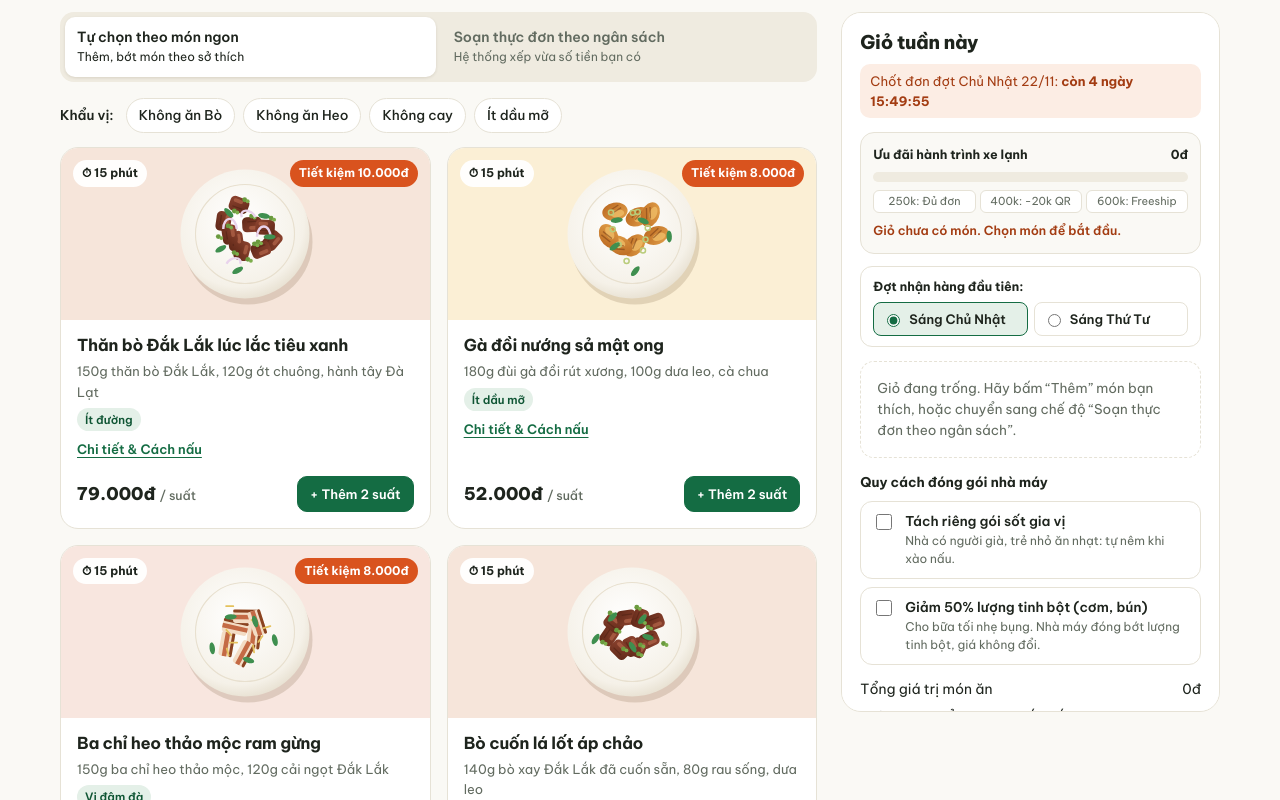
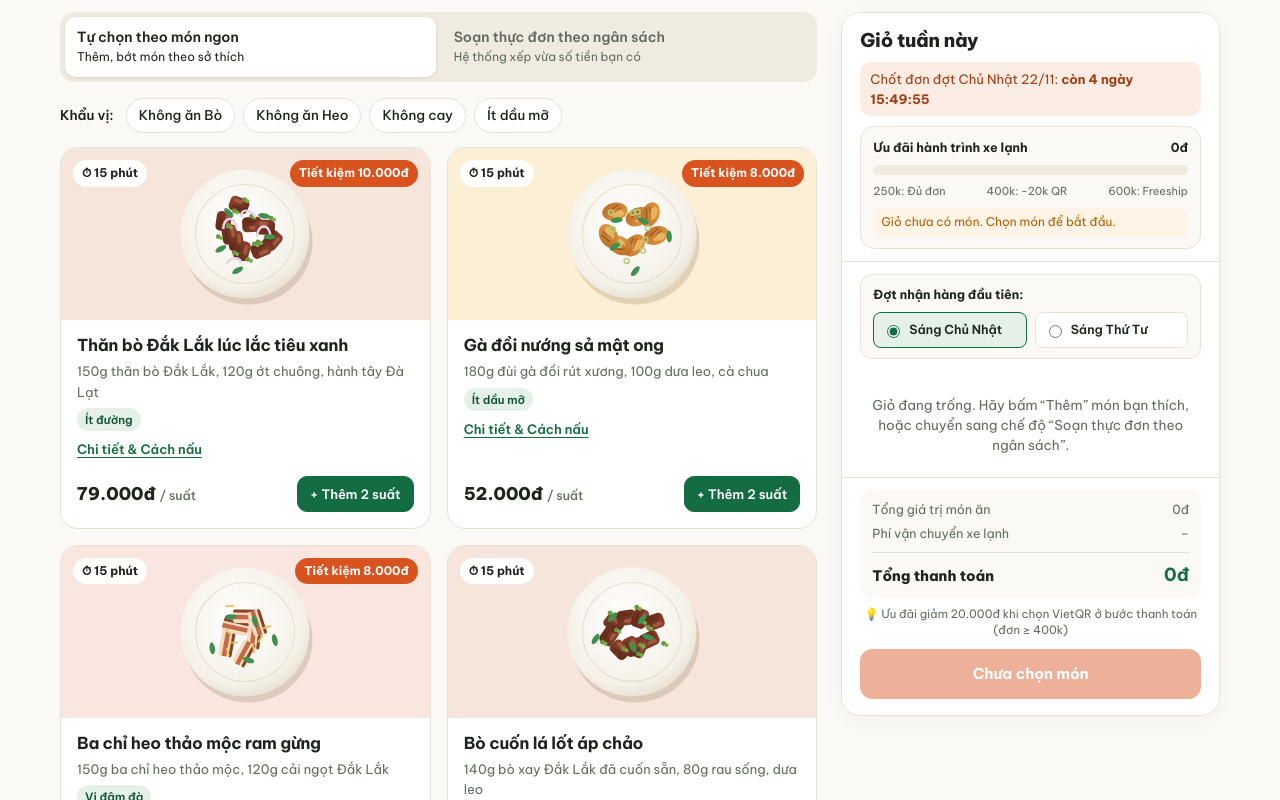
Before and after one commit to kaelCoding/MovaFreshFE, a Vue app: page / in a window 1280 px wide. Shown: the part 1020-1820 px from the top of the page. Built offline with nearby package versions, Linux system fonts and the light colour scheme.

Commit message:
ui: pin sticky cart checkout footer and streamline cart layout

```diff
--- a/src/components/modals/CheckoutModal.vue
+++ b/src/components/modals/CheckoutModal.vue
@@ -82,6 +82,56 @@
             <div class="money" style="background: #fff">
               <input id="ckNote" v-model="form.note" placeholder="VD: Gửi lễ tân / Gọi trước" />
             </div>
+          </div>
+        </div>
+
+        <!-- Hình thức thanh toán -->
+        <div class="pay-section">
+          <label class="blabel" style="margin-bottom: 8px">Hình thức thanh toán:</label>
+          <div class="pays" role="radiogroup" aria-label="Hình thức thanh toán">
+            <button
+              type="button"
+              class="pay"
+              :class="{ active: store.pay === 'prepaid' }"
+              role="radio"
+              :aria-checked="store.pay === 'prepaid'"
+              @click="store.setPay('prepaid')"
+            >
+              <div>
+                <b>Trừ vào Gói Đi Chợ Trả Trước</b>
+                <small>Số dư khả dụng: {{ fmt(store.user.prepaidBalance) }}</small>
+              </div>
+              <span class="badge" style="background: var(--green)">Khuyên dùng</span>
+            </button>
+
+            <button
+              type="button"
+              class="pay"
+              :class="{ active: store.pay === 'qr' }"
+              role="radio"
+              :aria-checked="store.pay === 'qr'"
+              @click="store.setPay('qr')"
+            >
+              <div>
+                <b>Chuyển khoản VietQR</b>
+                <small>{{ c.canQR ? 'Đủ điều kiện: Giảm ngay 20.000đ' : 'Áp dụng khi tiền món ≥ 400.000đ' }}</small>
+              </div>
+              <span v-if="c.canQR" class="badge">Giảm 20.000đ</span>
+            </button>
+
+            <button
+              type="button"
+              class="pay"
+              :class="{ active: store.pay === 'cod' }"
+              role="radio"
+              :aria-checked="store.pay === 'cod'"
+              @click="store.setPay('cod')"
+            >
+              <div>
+                <b>Thanh toán khi nhận hàng (COD)</b>
+                <small>Giao tiền mặt cho shipper</small>
+              </div>
+            </button>
           </div>
         </div>
 
@@ -213,6 +263,60 @@ const submitCheckout = () => {
   line-height: 1.5;
 }
 
+.pay-section {
+  margin-top: 4px;
+  margin-bottom: 6px;
+}
+
+.pays {
+  display: grid;
+  gap: 8px;
+  margin-top: 6px;
+}
+
+.pay {
+  display: flex;
+  justify-content: space-between;
+  align-items: center;
+  gap: 8px;
+  border: 1.5px solid var(--line);
+  border-radius: 12px;
+  padding: 10px 12px;
+  background: #fff;
+  text-align: left;
+  font-size: 13.5px;
+  font-weight: 600;
+  transition: .15s;
+  cursor: pointer;
+}
+
+.pay:hover {
+  border-color: var(--green);
+}
+
+.pay.active {
+  border-color: var(--green);
+  background: var(--green-soft);
+}
+
+.pay small {
+  display: block;
+  font-weight: 400;
+  font-size: 12px;
+  color: var(--muted);
+  margin-top: 2px;
+}
+
+.pay .badge {
+  font-size: 11px;
+  font-weight: 700;
+  color: #fff;
+  background: var(--orange);
+  border-radius: 999px;
+  padding: 3px 8px;
+  white-space: nowrap;
+}
+
 @media (max-width: 600px) {
   .form-row, .split-district {
     grid-template-columns: 1fr;
--- a/src/components/store/StickyCart.vue
+++ b/src/components/store/StickyCart.vue
@@ -4,6 +4,8 @@
     :class="{ open: store.mobileCartOpen }"
     aria-label="Giỏ hàng tuần này"
   >
+    <!-- PHẦN TRÊN: Cố định đỉnh (Header + Countdown + Tiến trình) -->
+    <div class="cart-top">
       <div class="cart-head">
         <h2>Giỏ tuần này</h2>
         <button class="sheet-x" @click="store.mobileCartOpen = false" aria-label="Đóng giỏ">×</button>
@@ -32,7 +34,10 @@
           {{ progressHintText }}
         </div>
       </div>
+    </div>
 
+    <!-- PHẦN GIỮA: Tự cuộn mượt khi danh sách món dài -->
+    <div class="cart-scroll-body">
       <!-- Chọn đợt nhận hàng đầu tiên -->
       <div class="first-drop-pick">
         <span class="f-lbl">Đợt nhận hàng đầu tiên:</span>
@@ -138,22 +143,38 @@
         </ul>
       </div>
 
-    <!-- Tinh chỉnh đóng gói -->
+      <!-- Tinh chỉnh đóng gói (Rút gọn mô tả phụ 1 dòng ngắn gọn) -->
       <div class="subh">Quy cách đóng gói nhà máy</div>
       <label class="tog">
         <input type="checkbox" v-model="store.sauce" @change="onSauceChange" />
         <span>
           Tách riêng gói sốt gia vị
-        <small>Nhà có người già, trẻ nhỏ ăn nhạt: tự nêm khi xào nấu.</small>
+          <small>Đóng gói sốt rời để gia đình tự nêm nếm khi nấu.</small>
         </span>
       </label>
       <label class="tog">
         <input type="checkbox" v-model="store.carb" @change="onCarbChange" />
         <span>
           Giảm 50% lượng tinh bột (cơm, bún)
-        <small>Cho bữa tối nhẹ bụng. Nhà máy đóng bớt lượng tinh bột, giá không đổi.</small>
+          <small>Bớt cơm/bún cho bữa tối nhẹ bụng (giá không đổi).</small>
         </span>
       </label>
+    </div>
+
+    <!-- PHẦN ĐÁY: Luôn ghim chặt ở đáy thẻ giỏ hàng -->
+    <div class="cart-bottom">
+      <!-- So sánh ngân sách Mode B -->
+      <div v-if="store.mode === 'B'" class="bbar" :class="{ over: c.total > store.budget }">
+        <div class="track">
+          <i :style="{ width: Math.min(100, (c.total / store.budget) * 100) + '%' }"></i>
+        </div>
+        <p v-if="c.total > store.budget">
+          Vượt <b class="num">{{ fmt(c.total - store.budget) }}</b> so với ngân sách {{ fmt(store.budget) }}
+        </p>
+        <p v-else>
+          Còn dư <b class="num">{{ fmt(store.budget - c.total) }}</b> so với ngân sách {{ fmt(store.budget) }}
+        </p>
+      </div>
 
       <!-- Bảng tổng tiền -->
       <div class="sum">
@@ -170,7 +191,7 @@
           <span class="num">{{ fmt(c.adTotal) }}</span>
         </div>
         <div class="r">
-        <span>Phí vận chuyển xe lạnh Đắk Lắk – TP.HCM</span>
+          <span>Phí vận chuyển xe lạnh</span>
           <span class="num" :class="{ g: c.meals && !c.shipFee }">
             {{ c.meals ? (c.shipFee ? fmt(c.shipFee) : 'Miễn phí') : '–' }}
           </span>
@@ -185,63 +206,10 @@
         </div>
       </div>
 
-    <!-- So sánh ngân sách Mode B -->
-    <div v-if="store.mode === 'B'" class="bbar" :class="{ over: c.total > store.budget }">
-      <div class="track">
-        <i :style="{ width: Math.min(100, (c.total / store.budget) * 100) + '%' }"></i>
-      </div>
-      <p v-if="c.total > store.budget">
-        Vượt <b class="num">{{ fmt(c.total - store.budget) }}</b> so với ngân sách {{ fmt(store.budget) }}
+      <!-- Dòng ghi chú nhỏ gọn ưu đãi thanh toán VietQR -->
+      <p class="cart-pay-note">
+        💡 Ưu đãi giảm 20.000đ khi chọn VietQR ở bước thanh toán (đơn ≥ 400k)
       </p>
-      <p v-else>
-        Còn dư <b class="num">{{ fmt(store.budget - c.total) }}</b> so với ngân sách {{ fmt(store.budget) }}
-      </p>
-    </div>
-
-    <!-- Hình thức thanh toán -->
-    <div class="subh">Hình thức thanh toán</div>
-    <div class="pays" role="radiogroup" aria-label="Hình thức thanh toán">
-      <button
-        class="pay"
-        :class="{ active: store.pay === 'prepaid' }"
-        role="radio"
-        :aria-checked="store.pay === 'prepaid'"
-        @click="store.setPay('prepaid')"
-      >
-        <div>
-          <b>Trừ vào Gói Đi Chợ Trả Trước</b>
-          <small>Số dư khả dụng: {{ fmt(store.user.prepaidBalance) }}</small>
-        </div>
-        <span class="badge" style="background: var(--green)">Khuyên dùng</span>
-      </button>
-
-      <button
-        class="pay"
-        :class="{ active: store.pay === 'qr' }"
-        role="radio"
-        :aria-checked="store.pay === 'qr'"
-        @click="store.setPay('qr')"
-      >
-        <div>
-          <b>Chuyển khoản VietQR</b>
-          <small>{{ c.canQR ? 'Đủ điều kiện: Giảm ngay 20.000đ' : 'Áp dụng khi tiền món ≥ 400.000đ' }}</small>
-        </div>
-        <span v-if="c.canQR" class="badge">Giảm 20.000đ</span>
-      </button>
-
-      <button
-        class="pay"
-        :class="{ active: store.pay === 'cod' }"
-        role="radio"
-        :aria-checked="store.pay === 'cod'"
-        @click="store.setPay('cod')"
-      >
-        <div>
-          <b>Thanh toán khi nhận hàng (COD)</b>
-          <small>Giao tiền mặt cho shipper</small>
-        </div>
-      </button>
-    </div>
 
       <button
         class="btn orange order"
@@ -250,6 +218,7 @@
       >
         {{ orderBtnText }}
       </button>
+    </div>
   </aside>
 </template>
 
@@ -349,9 +318,20 @@ const handleOrder = () => {
   background: var(--card);
   border: 1px solid var(--line);
   border-radius: 20px;
-  padding: 18px;
-  max-height: calc(100vh - 100px);
-  overflow-y: auto;
+  max-height: calc(100vh - 96px);
+  display: flex;
+  flex-direction: column;
+  overflow: hidden;
+  padding: 0;
+  box-shadow: 0 4px 20px rgba(0, 0, 0, 0.04);
+}
+
+/* Phần trên: Cố định đỉnh */
+.cart-top {
+  padding: 16px 18px 12px;
+  border-bottom: 1px solid var(--line);
+  flex-shrink: 0;
+  background: var(--card);
 }
 
 .cart-head {
@@ -391,10 +371,10 @@ const handleOrder = () => {
 }
 
 .progress-box {
-  margin-top: 14px;
+  margin-top: 10px;
   border: 1px solid var(--line);
   border-radius: 14px;
-  padding: 12px;
+  padding: 11px 12px;
   background: var(--bg);
 }
 
@@ -419,77 +399,91 @@ const handleOrder = () => {
   height: 100%;
   background: linear-gradient(90deg, var(--orange), var(--green));
   border-radius: 6px;
-  transition: width .3s ease;
+  transition: width 0.3s ease;
 }
 
 .p-nodes {
-  display: grid;
-  grid-template-columns: 1fr 1fr 1fr;
-  gap: 4px;
+  display: flex;
+  justify-content: space-between;
   font-size: 11px;
   color: var(--muted);
-  text-align: center;
-}
-
-.p-nodes span {
-  padding: 2px 4px;
-  border-radius: 6px;
-  background: var(--card);
-  border: 1px solid var(--line);
 }
 
 .p-nodes span.reached {
-  background: var(--green-soft);
-  color: var(--green-d);
-  border-color: var(--green);
+  color: var(--green);
   font-weight: 700;
 }
 
 .p-hint {
-  font-size: 12.5px;
-  font-weight: 600;
   margin-top: 8px;
+  font-size: 12px;
+  line-height: 1.4;
+  padding: 6px 8px;
+  border-radius: 8px;
 }
 
 .p-hint.warn {
-  color: var(--orange-ink);
+  background: #FFF4E5;
+  color: #B25E00;
 }
 
 .p-hint.ok {
+  background: var(--green-soft);
   color: var(--green);
+  font-weight: 600;
+}
+
+/* Phần giữa: Tự cuộn mượt khi danh sách dài */
+.cart-scroll-body {
+  flex: 1;
+  overflow-y: auto;
+  padding: 12px 18px;
+}
+
+.cart-scroll-body::-webkit-scrollbar {
+  width: 5px;
+}
+.cart-scroll-body::-webkit-scrollbar-track {
+  background: transparent;
+}
+.cart-scroll-body::-webkit-scrollbar-thumb {
+  background: var(--line-2);
+  border-radius: 999px;
 }
 
 .first-drop-pick {
-  margin-top: 12px;
+  background: var(--bg);
   border: 1px solid var(--line);
   border-radius: 12px;
   padding: 10px 12px;
-  background: var(--card);
+  margin-bottom: 12px;
 }
 
-.first-drop-pick .f-lbl {
+.f-lbl {
   font-size: 12.5px;
   font-weight: 700;
-  margin-bottom: 6px;
   display: block;
+  margin-bottom: 8px;
 }
 
 .drop-radios {
   display: grid;
   grid-template-columns: 1fr 1fr;
-  gap: 6px;
+  gap: 8px;
 }
 
 .drop-radios label {
   display: flex;
   align-items: center;
   gap: 6px;
-  font-size: 13px;
+  padding: 7px 8px;
+  background: var(--card);
+  border: 1.5px solid var(--line);
+  border-radius: 8px;
+  font-size: 12.5px;
   font-weight: 600;
-  border: 1px solid var(--line);
-  padding: 6px 8px;
-  border-radius: 8px;
   cursor: pointer;
+  transition: 0.15s;
 }
 
 .drop-radios label.checked {
@@ -501,97 +495,120 @@ const handleOrder = () => {
   accent-color: var(--green);
 }
 
+.cart-empty {
+  padding: 24px 12px;
+  text-align: center;
+  color: var(--muted);
+  font-size: 13.5px;
+  line-height: 1.5;
+}
+
 .drop {
-  margin-top: 14px;
+  margin-top: 10px;
+  background: var(--bg);
+  border-radius: 12px;
+  padding: 10px 12px;
 }
 
 .drop h3 {
-  font-size: 13.5px;
-  font-weight: 700;
+  font-size: 13px;
+  font-weight: 800;
+  margin-bottom: 6px;
   display: flex;
   justify-content: space-between;
-  gap: 8px;
+  align-items: center;
 }
 
 .drop h3 span {
-  color: var(--muted);
-  font-weight: 500;
+  font-size: 11.5px;
+  font-weight: 700;
+  background: var(--green);
+  color: #fff;
+  padding: 2px 7px;
+  border-radius: 999px;
 }
 
 .drop ul {
   list-style: none;
-  margin: 6px 0 0;
   padding: 0;
-  display: grid;
-  gap: 6px;
+  margin: 0;
 }
 
 .drop li {
   display: flex;
   justify-content: space-between;
-  gap: 8px;
-  font-size: 13.5px;
-  border-bottom: 1px dashed var(--line-2);
-  padding-bottom: 5px;
+  align-items: center;
+  font-size: 13px;
+  padding: 6px 0;
+  border-bottom: 1px dashed var(--line);
 }
 
-.drop li .x {
-  border: 0;
-  background: none;
-  color: var(--muted);
-  font-size: 13px;
-  padding: 0 0 0 6px;
+.drop li:last-child {
+  border-bottom: 0;
 }
 
-.cart-empty {
-  margin-top: 14px;
-  padding: 16px;
-  border: 1.5px dashed var(--line);
-  border-radius: 14px;
-  font-size: 13.5px;
+.drop .x {
+  background: none;
+  border: 0;
   color: var(--muted);
+  margin-left: 6px;
+  font-size: 14px;
+  padding: 2px 6px;
+  border-radius: 4px;
 }
 
-.sum {
-  margin-top: 14px;
-  display: grid;
-  gap: 6px;
-  font-size: 14px;
+.drop .x:hover {
+  color: var(--orange);
+  background: var(--orange-soft);
 }
 
-.sum .r {
-  display: flex;
-  justify-content: space-between;
-  gap: 10px;
+.subh {
+  font-size: 13px;
+  font-weight: 700;
+  margin-top: 14px;
+  margin-bottom: 4px;
 }
 
-.sum .g {
-  color: var(--green);
+.tog {
+  display: flex;
+  align-items: flex-start;
+  gap: 8px;
+  padding: 8px 10px;
+  border-radius: 10px;
+  background: var(--bg);
+  margin-top: 6px;
+  font-size: 13px;
+  cursor: pointer;
 }
 
-.total {
-  display: flex;
-  justify-content: space-between;
-  align-items: baseline;
-  border-top: 1px solid var(--line);
-  padding-top: 10px;
-  margin-top: 4px;
+.tog input {
+  margin-top: 3px;
+  accent-color: var(--green);
 }
 
-.total b {
-  font-size: 24px;
-  font-weight: 800;
-  font-variant-numeric: tabular-nums;
+.tog small {
+  display: block;
+  font-size: 11.5px;
+  color: var(--muted);
+  margin-top: 2px;
+}
+
+/* Phần đáy: Luôn ghim chặt ở đáy */
+.cart-bottom {
+  padding: 12px 18px 16px;
+  border-top: 1px solid var(--line);
+  background: var(--card);
+  flex-shrink: 0;
 }
 
 .bbar {
-  margin-top: 10px;
+  margin-bottom: 10px;
 }
 
 .bbar .track {
-  height: 9px;
-  border-radius: 6px;
+  height: 6px;
   background: var(--line-2);
+  border-radius: 3px;
   overflow: hidden;
 }
 
@@ -599,8 +616,7 @@ const handleOrder = () => {
   display: block;
   height: 100%;
   background: var(--green);
-  border-radius: 6px;
-  transition: width .3s;
+  border-radius: 3px;
 }
 
 .bbar.over .track i {
@@ -608,67 +624,69 @@ const handleOrder = () => {
 }
 
 .bbar p {
-  font-size: 13px;
-  margin-top: 5px;
+  font-size: 12.5px;
+  margin-top: 4px;
 }
 
-.subh {
-  font-size: 13.5px;
-  font-weight: 700;
-  margin-top: 14px;
+.bbar.over p {
+  color: var(--orange-ink);
 }
 
-.pays {
-  display: grid;
-  gap: 8px;
-  margin-top: 8px;
+.sum {
+  background: var(--bg);
+  border-radius: 12px;
+  padding: 10px 12px;
 }
 
-.pay {
+.sum .r {
   display: flex;
   justify-content: space-between;
-  align-items: center;
-  gap: 8px;
-  border: 1.5px solid var(--line);
-  border-radius: 12px;
-  padding: 10px 12px;
-  background: var(--card);
-  text-align: left;
-  font-size: 13.5px;
-  font-weight: 600;
-  transition: .15s;
-}
-
-.pay.active {
-  border-color: var(--green);
-  background: var(--green-soft);
-}
-
-.pay small {
-  display: block;
-  font-weight: 400;
-  font-size: 12px;
+  font-size: 12.5px;
+  margin-bottom: 5px;
   color: var(--muted);
 }
 
-.pay .badge {
-  font-size: 11px;
-  font-weight: 700;
-  color: #fff;
-  background: var(--orange);
-  border-radius: 999px;
-  padding: 3px 8px;
-  white-space: nowrap;
+.sum .g {
+  color: var(--green);
+  font-weight: 600;
+}
+
+.sum .total {
+  display: flex;
+  justify-content: space-between;
+  align-items: baseline;
+  font-size: 14.5px;
+  font-weight: 800;
+  margin-top: 8px;
+  padding-top: 8px;
+  border-top: 1px solid var(--line);
+  color: var(--ink);
+}
+
+.sum .total b {
+  font-size: 18px;
+  color: var(--green);
+}
+
+.cart-pay-note {
+  font-size: 11.5px;
+  color: var(--muted);
+  line-height: 1.35;
+  margin-top: 8px;
+  margin-bottom: 4px;
+  text-align: center;
 }
 
 .order {
   width: 100%;
   justify-content: center;
-  margin-top: 14px;
-  padding: 13px;
-  font-size: 15.5px;
+  margin-top: 8px;
+  padding: 12px 14px;
+  font-size: 15px;
+  font-weight: 700;
 }
 
+/* Mobile responsive */
 @media (max-width: 980px) {
   .sheet-x {
     display: inline-flex;
@@ -687,12 +705,19 @@ const handleOrder = () => {
     max-height: 86vh;
     transform: translateY(105%);
     transition: transform .28s ease;
-    padding-bottom: 24px;
     box-shadow: 0 -12px 32px rgba(40, 30, 10, .18);
+    display: flex;
+    flex-direction: column;
+    overflow: hidden;
+    padding: 0;
   }
 
   .cart.open {
     transform: none;
   }
+
+  .cart-bottom {
+    padding-bottom: max(20px, env(safe-area-inset-bottom, 20px));
+  }
 }
 </style>
```
Also changed, not shown: src/assets/styles/main.css (+55 -0 lines). Lines whose indentation alone changed are shown as unchanged.
